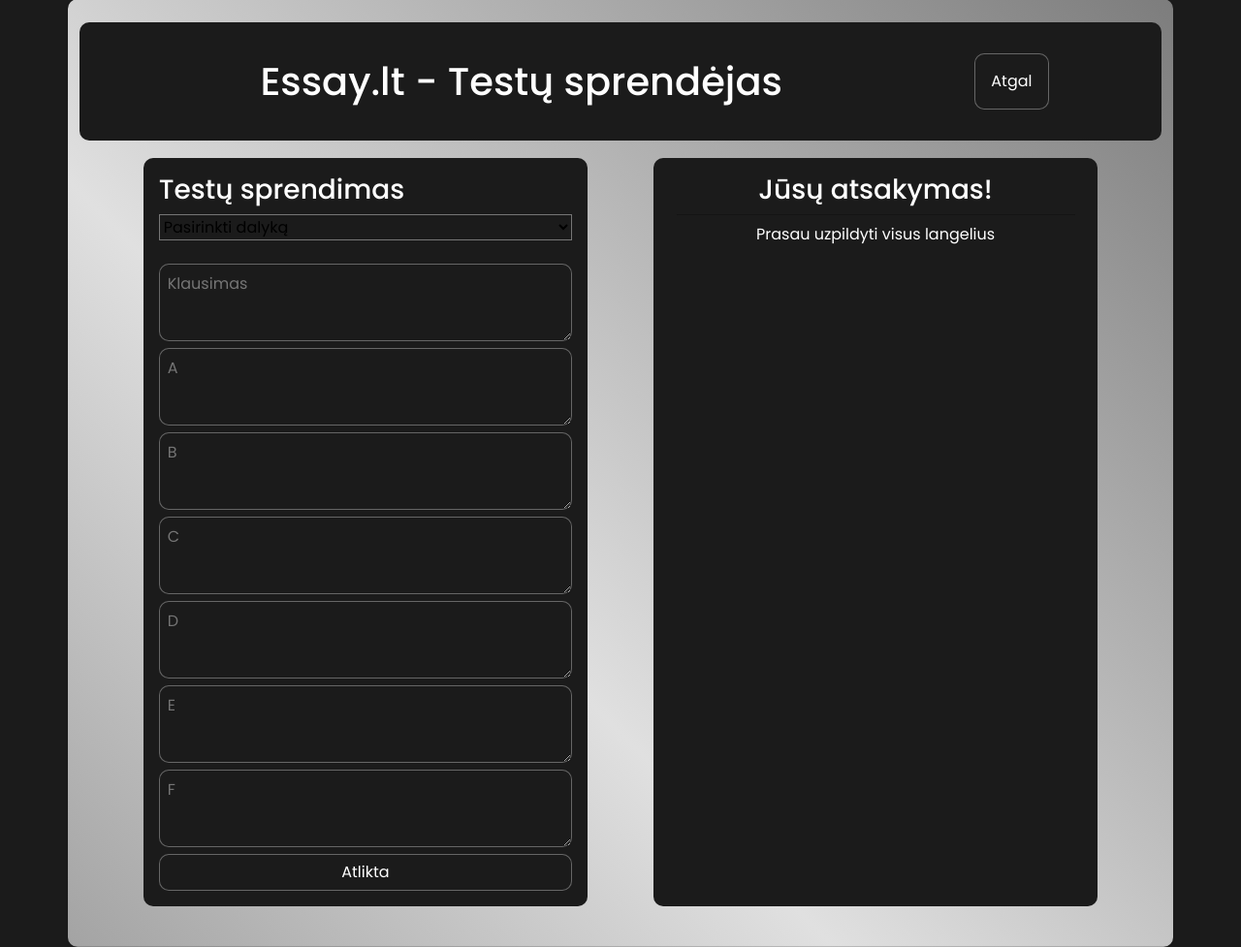
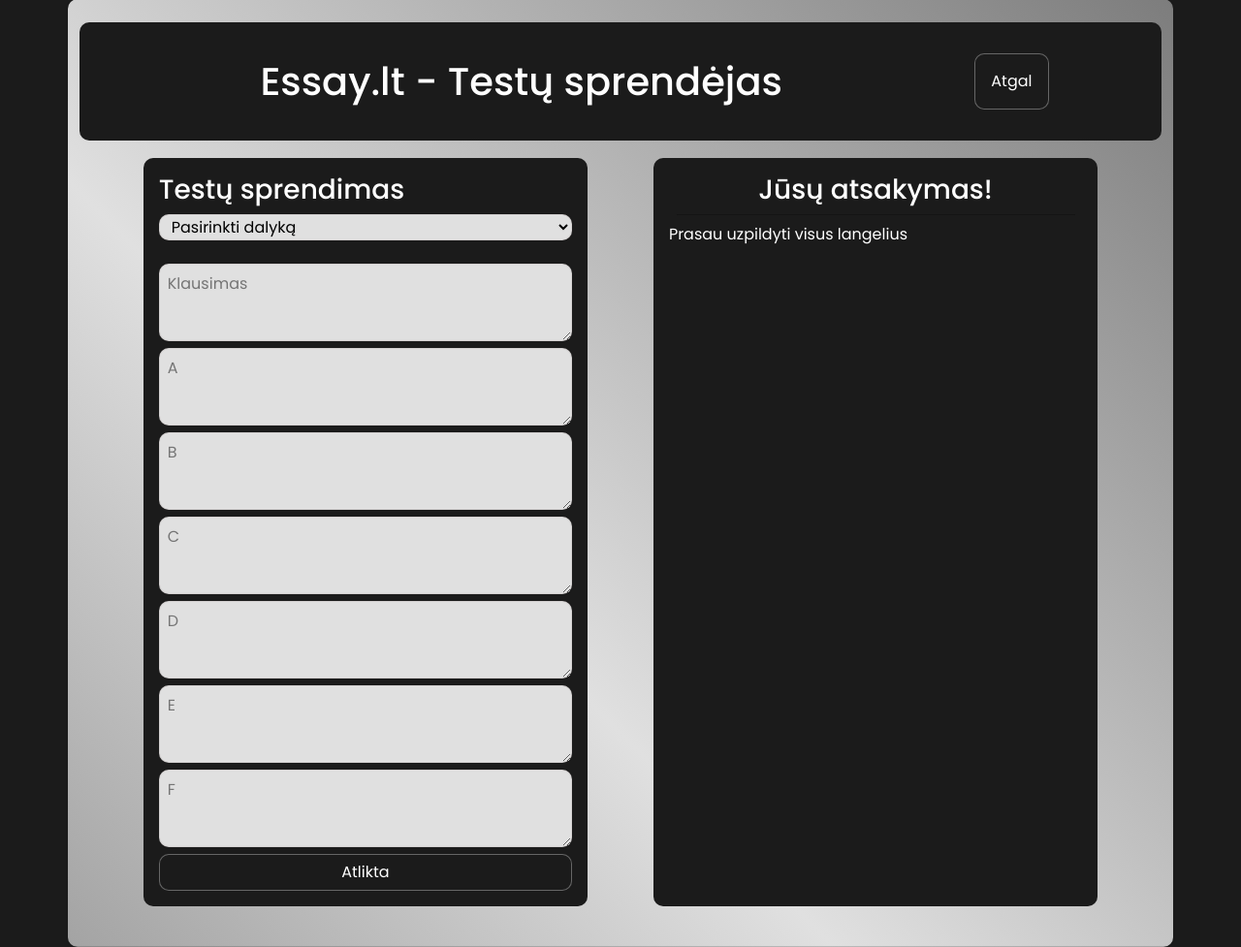
Before and after one commit to Erneeh/Essay-1, a Django app: page /testas/ in a window 1280 px wide. Shown: the part 121-1098 px from the top of the page at 97% size. Run offline with Django 3.2, Linux system fonts and the light colour scheme; some libraries are stand-ins or nearby versions.

Commit message:
Update rasiniai.css

```diff
--- a/Projektas/staticfiles_build/static/css/rasiniai.css
+++ b/Projektas/staticfiles_build/static/css/rasiniai.css
@@ -78,10 +78,11 @@
 
 .deze-inputas textarea, .deze-outputas textarea {
     border-radius: 10px;
-    border: 1px solid #8d8d8da8;
+    border: 1px solid #cec8c8a8;
     padding-top: 8px;
     padding-left: 8px;
-    color: white;
+    color: black;
+    background-color: #e0e0e0;
 }
 .deze-inputas textarea:focus, .deze-outputas textarea:focus {
     transition: 0.5s;
@@ -91,6 +92,25 @@
 .deze-inputas textarea {
     min-height: 10vh;
     max-height: 30vh;
+}
+
+.testas {
+    min-height: 2vh;
+}
+.deze-inputas select {
+    border-radius: 10px;
+    border: 1px solid #cec8c8a8;
+    color: black;
+    background-color: #e0e0e0;
+    padding-left: 8px;
+}
+.deze-inputas select option {
+    border-radius: 10px;
+    border: 1px solid #cec8c8a8;
+    padding-top: 8px;
+    padding-left: 8px;
+    color: black;
+    background-color: #e0e0e0;
 }
 .deze-inputas button {
     border-radius: 10px;
@@ -128,8 +148,8 @@
     background-color: transparent;
     margin: 0;
     display: flex;
-    justify-content: center;
-    align-items: center;
+    justify-content: top;
+    align-items: left;
 }
 
 form {
```
